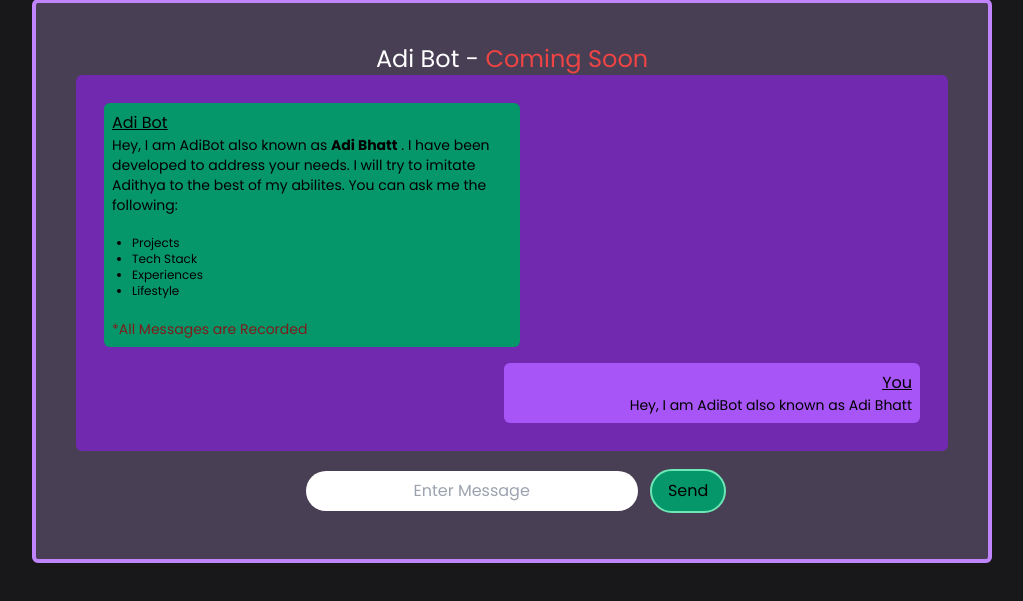
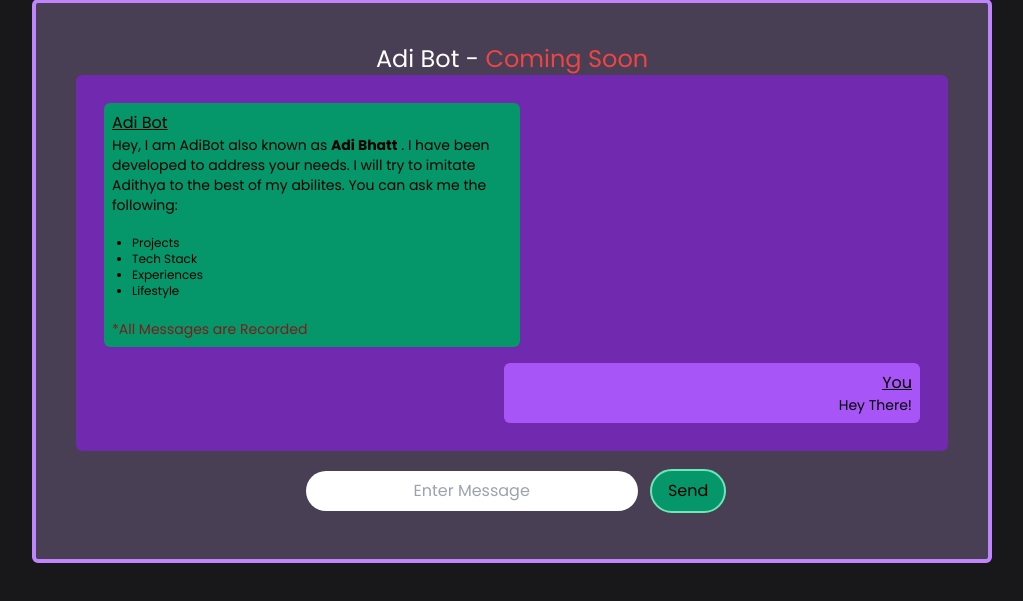
Before and after one commit to NarayanAdithya/Portfolio2.0, a Flask app: page / in a window 1280 px wide. Shown: the part 1221-1822 px from the top of the page, without its empty margins (128-1151 px from the left). Run offline with Flask 2, Linux system fonts and the light colour scheme; data that the repository does not hold is empty.

Commit message:
Changed Framed Message

```diff
--- a/app/templates/index.html
+++ b/app/templates/index.html
@@ -73,7 +73,7 @@
                 </div>
                 <div  class=" justify-self-end  user_message m-2 text-right bg-purple-500 w-1/2 rounded-md p-2" >
                     <h6 class="text-md" ><u>You</u></h6>
-                    <p class="md:text-sm text-xs ">Hey, I am AdiBot also known as Adi Bhatt</p>
+                    <p class="md:text-sm text-xs ">Hey There!</p>
                 </div>
             </div>
             <div class="text-center mt-3" >
```
